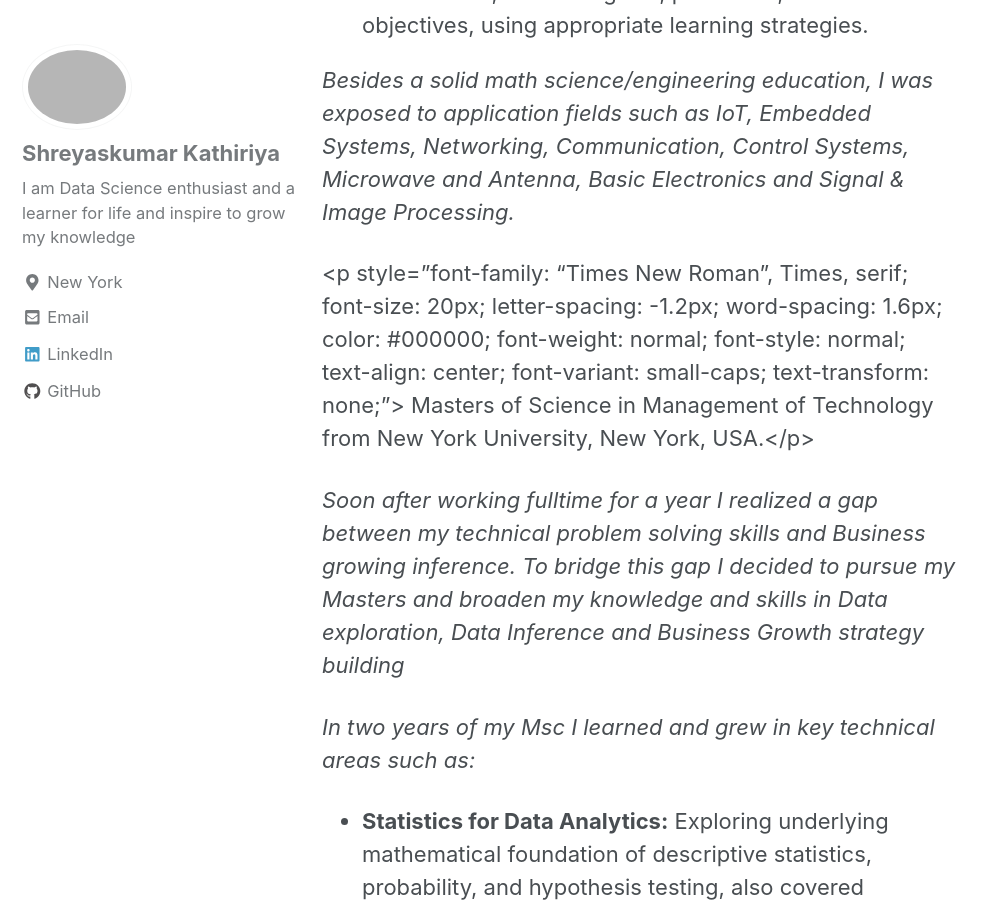
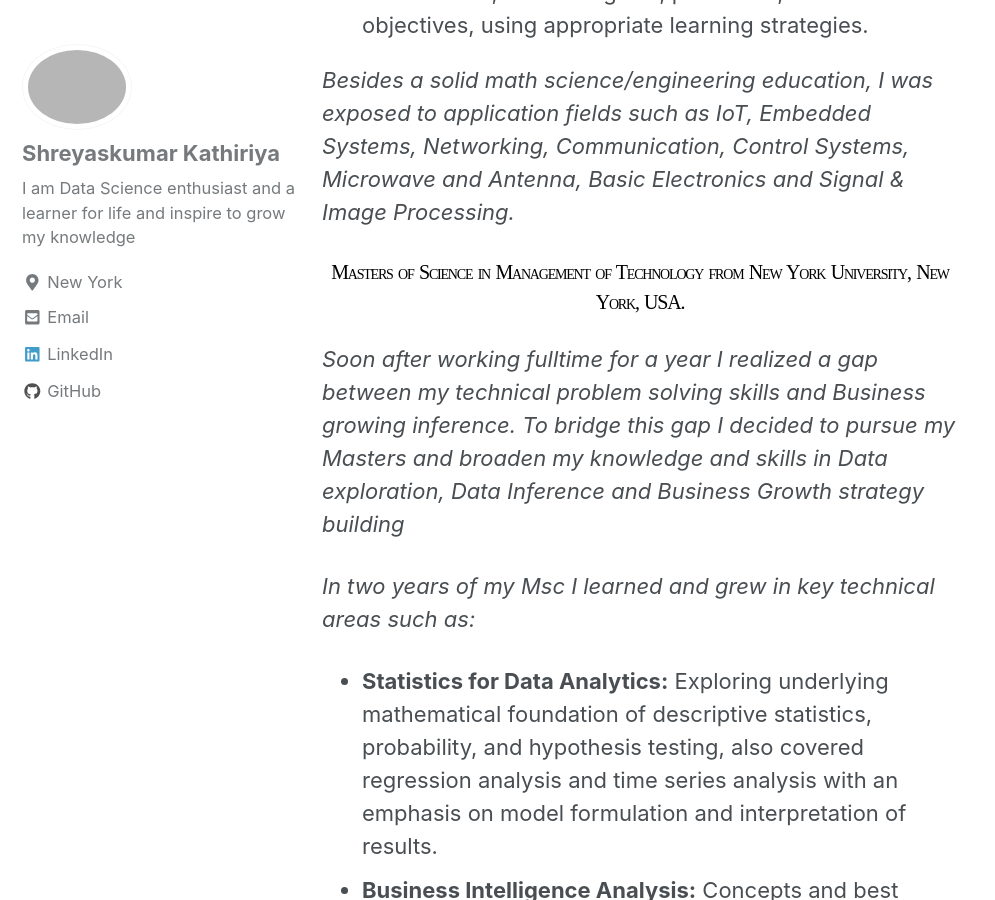
Before and after one commit to Shreyash1811/Shreyash1811.github.io, a Jekyll site: the page built from _pages/about.md, in a window 1280 px wide and 900 px high, scrolled down 2821 px. Shown: the whole window, without its empty margins (0-995 px from the left). Built offline with Jekyll 4.4.1, drawn with Linux system fonts in a browser that asks for light colours; nearby versions of some CDN libraries.

Commit message:
Update about.md

```diff
--- a/_pages/about.md
+++ b/_pages/about.md
@@ -61,7 +61,7 @@ text-transform: none;"> B-Tech Electronics and Telecommunication from NMIMS Mumb
 
 <!--## 2. Masters of Science in Management of Technology from New York University, New York, USA.-->
 
-<p style="font-family: "Times New Roman", Times, serif;
+<p style="font-family: Times New Roman, Times, serif;
 font-size: 20px;
 letter-spacing: -1.2px;
 word-spacing: 1.6px;
```
